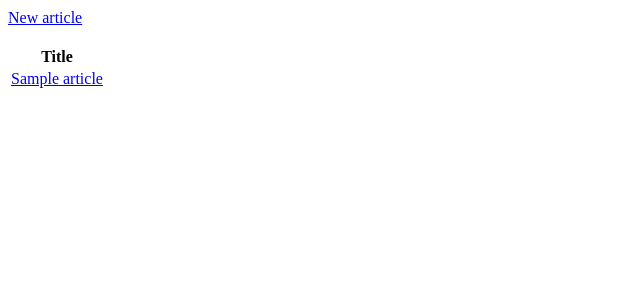
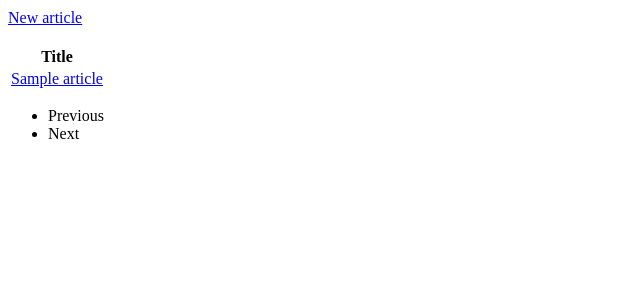
Before and after one commit to lexiscode/lexispress_cms-app, a PHP site: page /lexispress_cms-app/admin/index.php in a window 1280 px wide. Shown: the part 178-478 px from the top of the page, without its empty margins (0-640 px from the left). Run offline with PHP 8.4, Linux system fonts and the light colour scheme; the visitor is signed in with stand-in values (Sample User, id 1); tables that the repository leaves empty or names only in its code hold one stand-in row (values such as "Sample post").

Commit message:
feat: included the pagination in admin index page

```diff
--- a/admin/index.php
+++ b/admin/index.php
@@ -10,8 +10,12 @@ Auth::requireLogin();
 // Connect to the Database Server
 $conn = require "../includes/db.php";
 
+// using tenary or null-coalescing operator to set default page parameters and isset parameters in one line
+// $paginator = new Paginator(isset($_GET['page']) ? $_GET['page'] :1, 6);
+$paginator = new Paginator($_GET['page'] ?? 1, 6, GetAll::getTotalRecords($conn));
+
 // READING FROM THE DATABASE AND CHECKING FOR ERRORS
-$articles = GetAll::getAll($conn);
+$articles = GetAll::getPage($conn, $paginator->limit, $paginator->offset);
 
 ?>
 
@@ -39,6 +43,28 @@ $articles = GetAll::getAll($conn);
             <?php endforeach; ?>
         </tbody>
     </table>
+
+    <!-- PAGINATION -->
+    <nav>
+        <ul>
+            <li>
+                <?php if ($paginator->previous):?>
+                    <a href="/lexispress_cms-app/admin/index.php?page=<?= $paginator->previous; ?>">Previous</a>
+                <?php else:?>
+                    Previous
+                <?php endif;?>
+            </li>
+            <li>
+                <?php if ($paginator->next): ?>
+                    <a href="/lexispress_cms-app/admin/index.php?page=<?= $paginator->next; ?>">Next</a>
+                <?php else:?>
+                    Next
+                <?php endif;?>
+            </li>
+        </ul>
+    </nav>
+
+
 <?php else: ?>
     <p>No articles found.</p>
 <?php endif; ?>
--- a/index.php
+++ b/index.php
@@ -40,10 +40,10 @@ $articles = GetAll::getPage($conn, $paginator->limit, $paginator->offset);
         <?php endforeach; ?>
     </ul>
 
+    <!-- PAGINATION -->
     <nav>
         <ul>
             <li>
-                <!-- pagination -->
                 <?php if ($paginator->previous):?>
                     <a href="?page=<?= $paginator->previous; ?>">Previous</a>
                 <?php else:?>
```
Also changed, not shown: includes/pagination.php (added).
